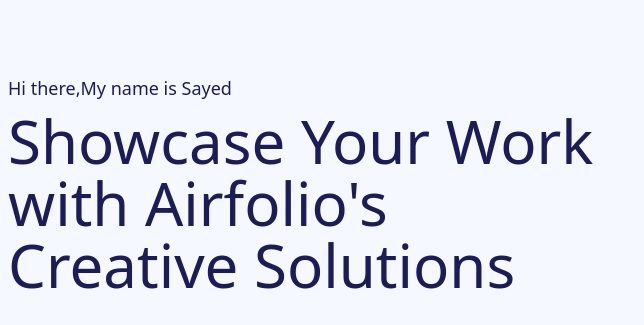
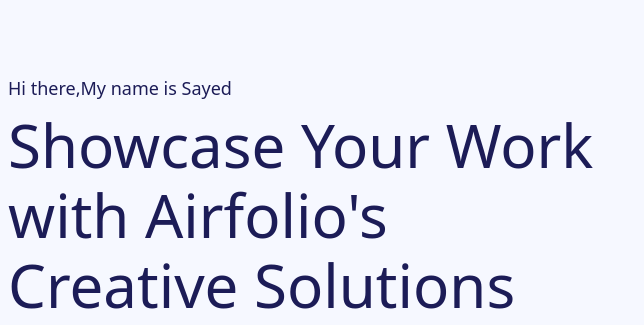
Before and after one commit to MdSaayed/ostad-assignment1, a plain HTML site: page index.html in a window 1280 px wide. Shown: the part 80-405 px from the top of the page, 0-644 px from the left. Drawn offline with nearby package versions, Linux system fonts and the light colour scheme.

Commit message:
fix some font related issues

```diff
--- a/index.html
+++ b/index.html
@@ -60,7 +60,7 @@
                     <span class="leading-relaxed text-base md:text-lg mb-2 text-[#1C1C57]">Hi there,My name is
                         Sayed</span>
                     <h1
-                        class="text-6xl font-medium text-[#1C1C57] md:leading-[52px] lg:leading-[62px]">
+                        class="text-[3rem] leading-[54px] md:text-6xl font-medium text-[#1C1C57] md:leading-[70px] lg:leading-[70px]">
                         Showcase Your Work<br /> with Airfolio's<br /> Creative Solutions</h1>
                     <p class="text-[#3E3E70] my-6">Create stunning portfolios and websites with Airfolio's UI/UX design
                         and Webflow development services.</p>
```
